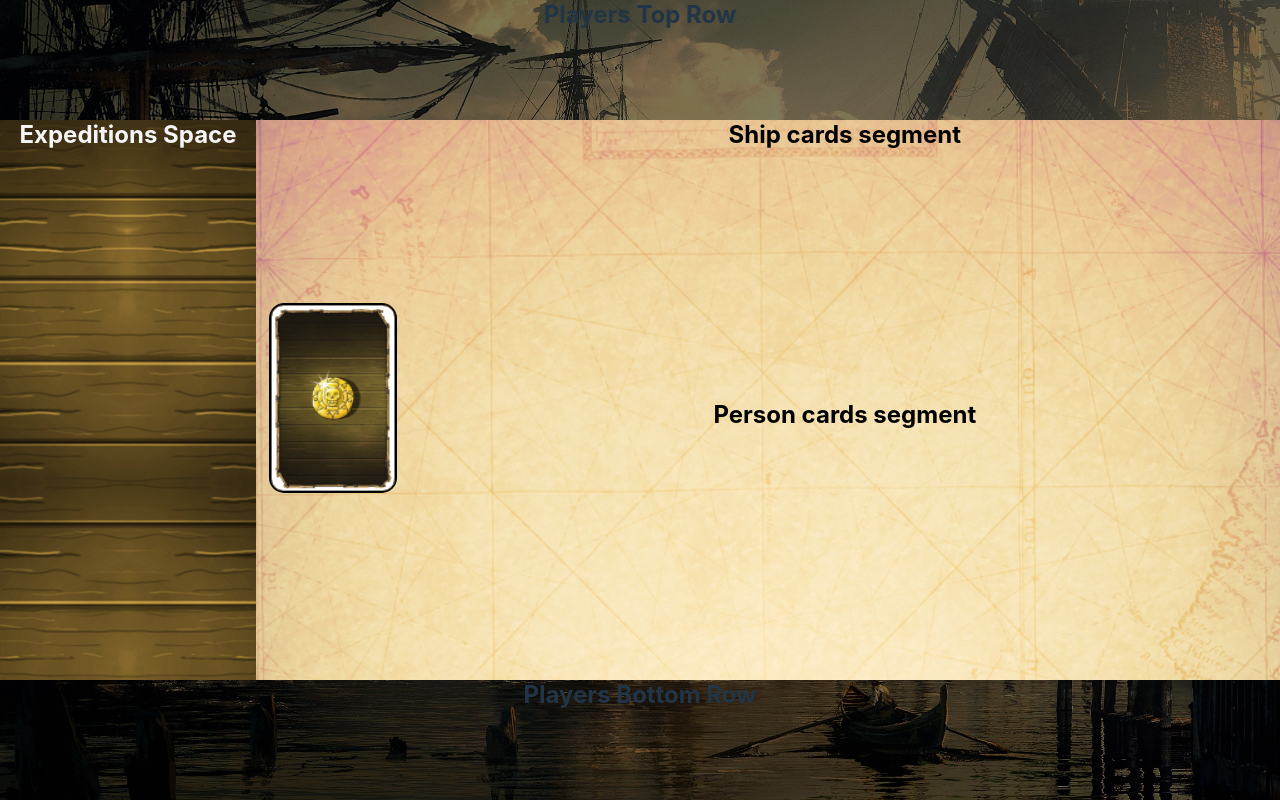
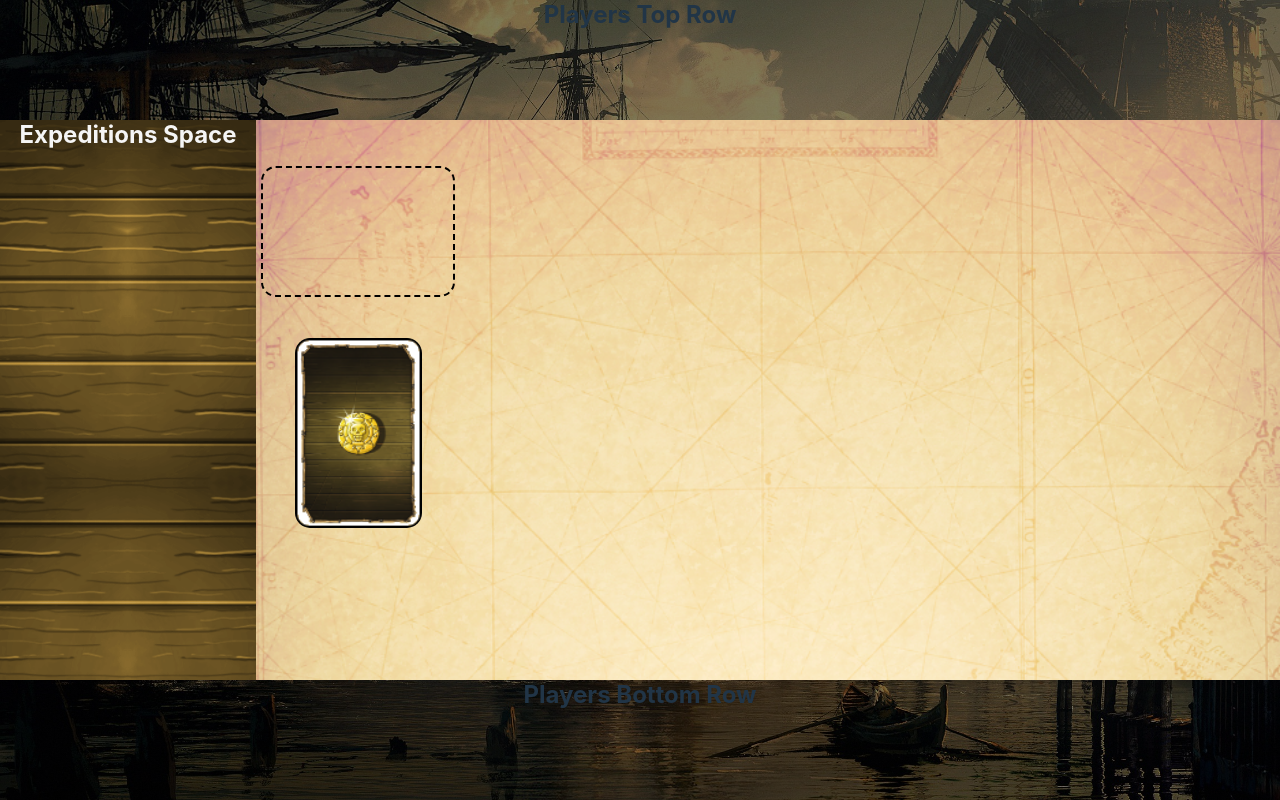
Before and after one commit to DMNklv/PortRoyalReact, a React (Vite) app in the folder client/: page / in a window 1280 px wide. Built offline with nearby package versions, Linux system fonts and the light colour scheme.

Commit message:
Minor changes to design of table; more necessary

```diff
--- a/client/src/Deck.jsx
+++ b/client/src/Deck.jsx
@@ -5,6 +5,7 @@ export function Deck({ drawFunc }) {
     return (
         <>
             <div id="deckWrapper">
+                <div className='discardPile cardSideways'></div>
                 <div className="deckCards">
                     <img src={cardBack} alt="" className="deck card" onClick={() => drawFunc()} />
                 </div>
--- a/client/src/Persons.jsx
+++ b/client/src/Persons.jsx
@@ -2,7 +2,8 @@ export function Persons() {
     return (
         <>
             <div className="personsWrapper">
-                <h2>Person cards segment</h2>
+                {/* <h2>Person cards segment</h2> */}
+                <div className="cardsSegment"></div>
             </div>
         </>
     )
--- a/client/src/Ships.jsx
+++ b/client/src/Ships.jsx
@@ -2,7 +2,8 @@ export function Ships() {
     return (
         <>
             <div className="shipsWrapper">
-                <h2>Ship cards segment</h2>
+                {/* <h2>Ship cards segment</h2> */}
+                <div className="cardsSegment"></div>
             </div>
         </>
     )
--- a/client/src/css/Table.css
+++ b/client/src/css/Table.css
@@ -25,7 +25,7 @@
     display: flex;
     flex-direction: column;
     margin: auto;
-    width: 15%;
+    width: 20%;
 }
 
 .deckCards {
@@ -33,6 +33,7 @@
 }
 
 .deck {
+    margin: 20% auto 50% auto;
     border-radius: 15px;
     cursor: pointer;
     transition: all .2s;
@@ -46,11 +47,24 @@
     box-shadow: 0 3px 12px rgb(139, 30, 217);
 }
 
+.discardPile {
+    margin: auto auto auto auto;
+    border: 2px dashed black;
+    border-radius: 15px;
+}
+
 .card {
     min-width: 102px;
     min-height: 152px;
     width: 127.5px;
     height: 190px;
+}
+
+.cardSideways {
+    min-height: 102px;
+    min-width: 152px;
+    height: 127.5px;
+    width: 190px;
 }
 
 #shipsAndPersonsWrapper {
@@ -68,3 +82,9 @@
     width: 100%;
     height: 50%;
 }
+
+
+.cardsSegment {
+    height: 100%;
+    width: 100%;
+}
```
